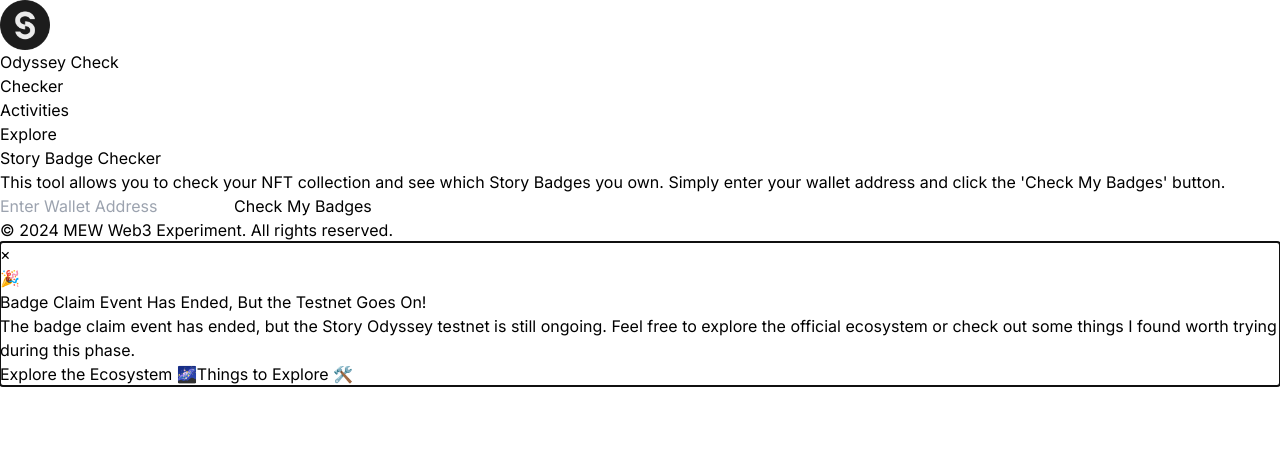
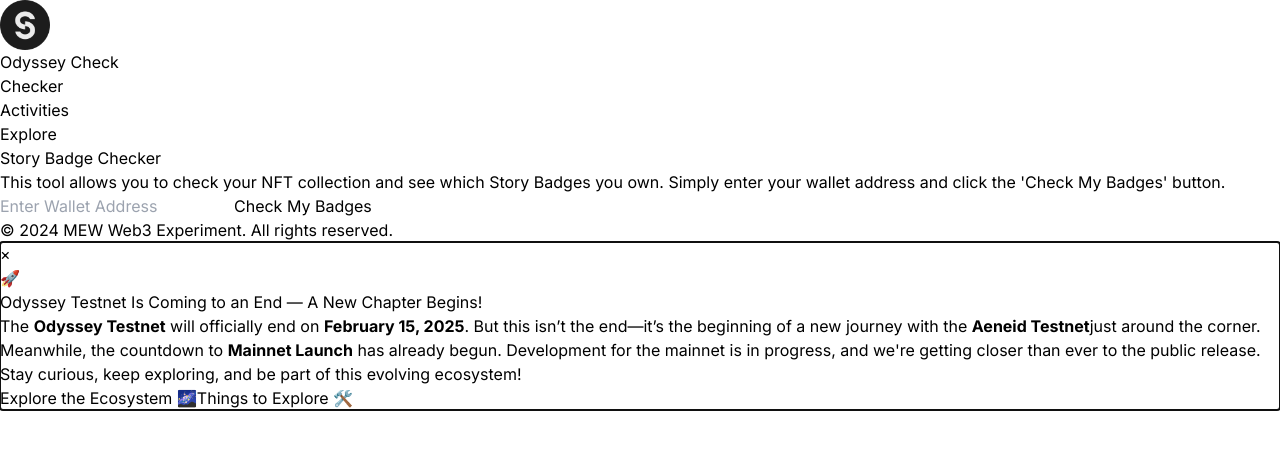
Before and after one commit to erzawansyah/storybadge, a Next.js app: page / in a window 1280 px wide. Shown: the top 450 px of the page. Built offline with nearby package versions, Linux system fonts and the light colour scheme.

Commit message:
Fix minor error...

```diff
--- a/src/components/NFTChecker.tsx
+++ b/src/components/NFTChecker.tsx
@@ -124,16 +124,23 @@
         <div className="grid grid-cols-1 gap-8 p-4 md:p-8">
             {/* Modal Announcement */}
             <Modal isOpen={isModalOpen} onClose={handleCloseModal}>
-                <div className="text-center space-y-6">
+                <div className="text-center space-y-2 bg-gradient-to-br rounded-xl">
                     {/* Heading */}
-                    <h4 className="text-[60px]">🎉</h4>
-                    <h2 className="text-xl md:text-2xl font-extrabold text-white">
-                        Badge Claim Event Has Ended, But the Testnet Goes On!
+                    <h4 className="text-[60px]">🚀</h4>
+                    <h2 className="text-2xl md:text-3xl font-extrabold text-white leading-snug">
+                        Odyssey Testnet Is Coming to an End — A New Chapter Begins!
                     </h2>
 
                     {/* Description */}
-                    <p className="text-gray-200 text-sm md:text-base">
-                        The badge claim event has ended, but the Story Odyssey testnet is still ongoing. Feel free to explore the official ecosystem or check out some things I found worth trying during this phase.
+                    <p className="text-gray-300 text-sm md:text-base leading-relaxed">
+                        The <strong>Odyssey Testnet</strong> will officially end on <strong>February 15, 2025</strong>.
+                        But this isn’t the end—it’s the beginning of a new journey with the <strong>Aeneid Testnet</strong>
+                        just around the corner.
+                    </p>
+                    <p className="text-gray-300 text-sm md:text-base leading-relaxed">
+                        Meanwhile, the countdown to <strong>Mainnet Launch</strong> has already begun.
+                        Development for the mainnet is in progress, and we're getting closer than ever to
+                        the public release. Stay curious, keep exploring, and be part of this evolving ecosystem!
                     </p>
 
                     {/* Buttons */}
@@ -161,6 +168,7 @@
                     </div>
                 </div>
             </Modal>
+
 
             {/* Input Address Form */}
             <InputAddressForm onSubmit={checkOwnership} isLoading={loading} />
```
Lines whose indentation alone changed are shown as unchanged.
